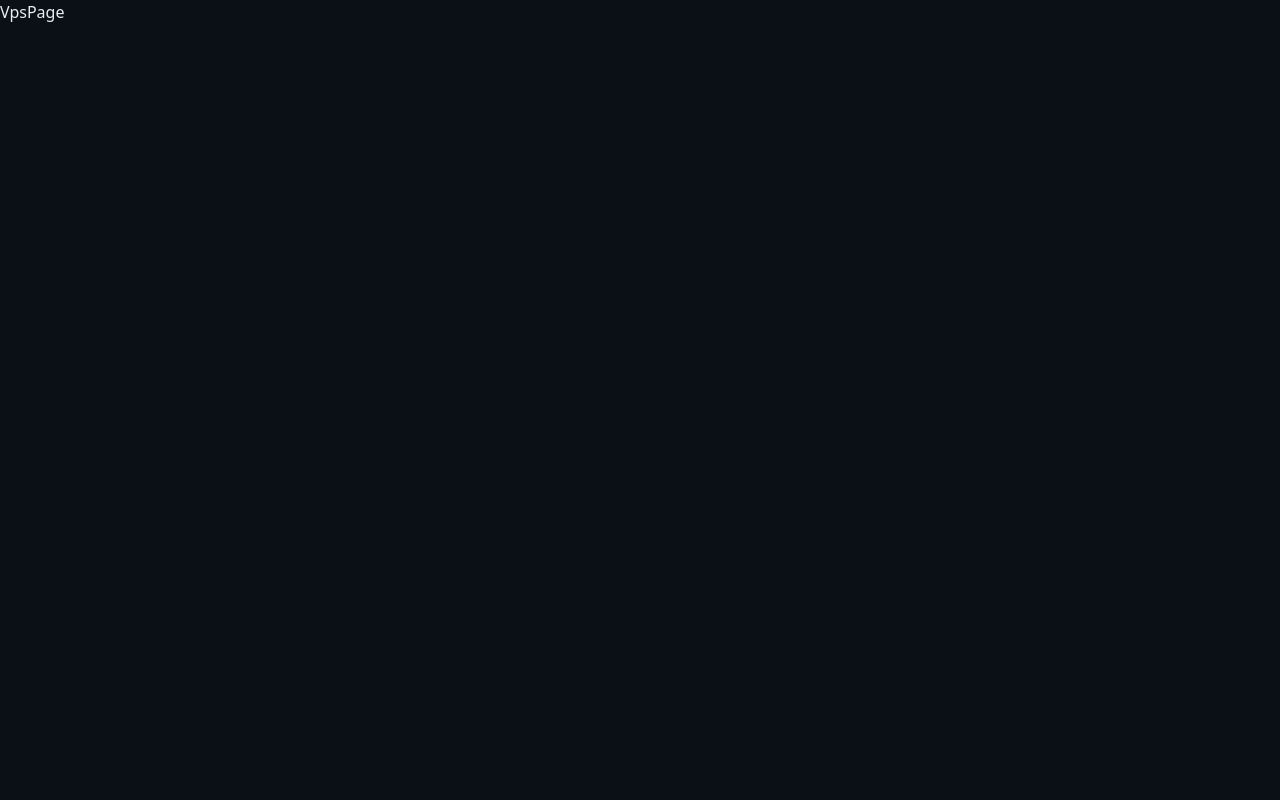
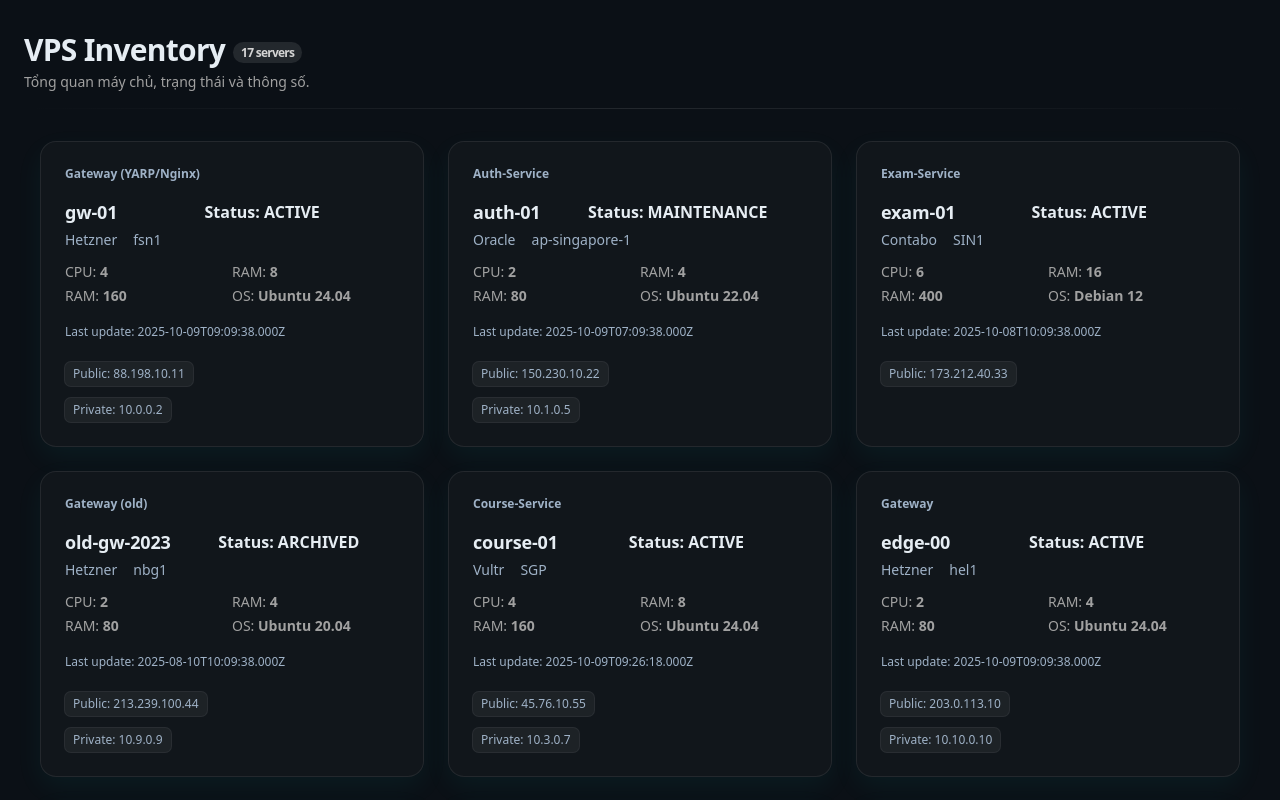
Before and after one commit to wisdomdatacenter/wisdomcloud, a Next.js app in the folder bewisdom-frontend/: page /vps in a window 1280 px wide. Shown: the top 800 px of the page. Built offline with nearby package versions, Linux system fonts and the light colour scheme.

Commit message:
add vps page

```diff
--- a/bewisdom-frontend/app/(auth)/store/authStore.ts
+++ b/bewisdom-frontend/app/(auth)/store/authStore.ts
@@ -5,7 +5,7 @@ type AuthState = {
   setToken: (t: string | null) => void;
 };
 
-export const useAuthStore = create<AuthState>(set => ({
+export const useAuthStore = create<AuthState>()((set) => ({
   token: null,
-  setToken: (t) => set({ token: t }),
+  setToken: (t) => set({ token: t }), // t được suy luận là string | null
 }));
--- /dev/null
+++ b/bewisdom-frontend/app/(hosting)/mockdata/mockvps.tsx
@@ -0,0 +1,27 @@
+export type VpsStatus = 'ACTIVE' | 'MAINTENANCE' | 'ARCHIVED'
+
+export interface Vps {
+  id: number
+  hostname: string
+  provider?: string | null
+  region?: string | null
+  ipPublic?: string | null
+  ipPrivate?: string | null
+  os?: string | null
+  cpuCores?: number | null
+  ramGb?: number | null
+  storageGb?: number | null
+  purpose?: string | null
+  assignedService?: string | null
+  monthlyCost?: number | null
+  currency?: string | null
+  status: VpsStatus
+  updatedAt?: string | null
+  archivedAt?: string | null
+}
+
+const statusColor: Record<VpsStatus, string> = {
+  ACTIVE: 'bg-emerald-100 text-emerald-700 ring-1 ring-emerald-300',
+  MAINTENANCE: 'bg-amber-100 text-amber-700 ring-1 ring-amber-300',
+  ARCHIVED: 'bg-zinc-200 text-zinc-700 ring-1 ring-zinc-300',
+}
--- a/bewisdom-frontend/app/(hosting)/vps/page.tsx
+++ b/bewisdom-frontend/app/(hosting)/vps/page.tsx
@@ -1,7 +1,217 @@
+import { Vps, VpsStatus } from '@/app/(hosting)/mockdata/mockvps'
 import React from 'react'
 
+const MOCK_VPS: Vps[] = [
+  {
+    id: 1,
+    hostname: 'gw-01',
+    provider: 'Hetzner',
+    region: 'fsn1',
+    ipPublic: '88.198.10.11',
+    ipPrivate: '10.0.0.2',
+    os: 'Ubuntu 24.04',
+    cpuCores: 4,
+    ramGb: 8,
+    storageGb: 160,
+    purpose: 'Reverse proxy + TLS offload',
+    assignedService: 'Gateway (YARP/Nginx)',
+    monthlyCost: 9.9,
+    currency: 'EUR',
+    status: 'ACTIVE',
+    updatedAt: new Date(Date.now() - 3600_000).toISOString(),
+    archivedAt: null,
+  },
+  {
+    id: 2,
+    hostname: 'auth-01',
+    provider: 'Oracle',
+    region: 'ap-singapore-1',
+    ipPublic: '150.230.10.22',
+    ipPrivate: '10.1.0.5',
+    os: 'Ubuntu 22.04',
+    cpuCores: 2,
+    ramGb: 4,
+    storageGb: 80,
+    purpose: 'Auth-Service .NET 8',
+    assignedService: 'Auth-Service',
+    monthlyCost: 0,
+    currency: 'USD',
+    status: 'MAINTENANCE',
+    updatedAt: new Date(Date.now() - 10_800_000).toISOString(),
+    archivedAt: null,
+  },
+  {
+    id: 3,
+    hostname: 'exam-01',
+    provider: 'Contabo',
+    region: 'SIN1',
+    ipPublic: '173.212.40.33',
+    ipPrivate: null,
+    os: 'Debian 12',
+    cpuCores: 6,
+    ramGb: 16,
+    storageGb: 400,
+    purpose: 'Exam-Service API + DB replica',
+    assignedService: 'Exam-Service',
+    monthlyCost: 12.5,
+    currency: 'USD',
+    status: 'ACTIVE',
+    updatedAt: new Date(Date.now() - 86_400_000).toISOString(),
+    archivedAt: null,
+  },
+  {
+    id: 4,
+    hostname: 'old-gw-2023',
+    provider: 'Hetzner',
+    region: 'nbg1',
+    ipPublic: '213.239.100.44',
+    ipPrivate: '10.9.0.9',
+    os: 'Ubuntu 20.04',
+    cpuCores: 2,
+    ramGb: 4,
+    storageGb: 80,
+    purpose: 'LEGACY GW',
+    assignedService: 'Gateway (old)',
+    monthlyCost: 6.2,
+    currency: 'EUR',
+    status: 'ARCHIVED',
+    updatedAt: new Date(Date.now() - 86400_000 * 60).toISOString(),
+    archivedAt: new Date(Date.now() - 86400_000 * 30).toISOString(),
+  },
+  {
+    id: 5,
+    hostname: 'course-01',
+    provider: 'Vultr',
+    region: 'SGP',
+    ipPublic: '45.76.10.55',
+    ipPrivate: '10.3.0.7',
+    os: 'Ubuntu 24.04',
+    cpuCores: 4,
+    ramGb: 8,
+    storageGb: 160,
+    purpose: 'Course-Service',
+    assignedService: 'Course-Service',
+    monthlyCost: 14,
+    currency: 'USD',
+    status: 'ACTIVE',
+    updatedAt: new Date(Date.now() - 2_600_000).toISOString(),
+    archivedAt: null,
+  },
+  ...Array.from({ length: 12 }).map((_, i) => ({
+    id: 100 + i,
+    hostname: `edge-${i.toString().padStart(2, '0')}`,
+    provider: i % 2 === 0 ? 'Hetzner' : 'Oracle',
+    region: i % 3 === 0 ? 'hel1' : 'ap-singapore-1',
+    ipPublic: `203.0.113.${10 + i}`,
+    ipPrivate: `10.10.0.${i + 10}`,
+    os: 'Ubuntu 24.04',
+    cpuCores: 2 + (i % 4),
+    ramGb: 4 + (i % 3) * 2,
+    storageGb: 80 + (i % 5) * 40,
+    purpose: 'Edge cache node',
+    assignedService: 'Gateway',
+    monthlyCost: 6 + (i % 4) * 2,
+    currency: 'USD',
+    status: (['ACTIVE', 'MAINTENANCE', 'DOWN'] as VpsStatus[])[i % 3],
+    updatedAt: new Date(Date.now() - (i + 1) * 3_600_000).toISOString(),
+    archivedAt: null,
+  })),
+]
+
 export default function VpsPage() {
+
+  const rows = MOCK_VPS;
   return (
-    <div>VpsPage</div>
+    <div className='px-3 py-4 mx-3 '>
+      <h1 className="text-3xl font-extrabold tracking-tight mt-4 sm:text-3xl">
+        VPS Inventory
+        <span className="ml-2 align-middle rounded-full bg-white/10 px-2 py-0.5 text-xs text-neutral-300">
+          {rows.length} servers
+        </span>
+      </h1>
+      <p className="mt-1 text-sm text-neutral-400">
+        Tổng quan máy chủ, trạng thái và thông số.
+      </p>
+      <div className="mt-4 h-px w-full bg-gradient-to-r from-transparent via-white/10 to-transparent" />
+
+      <div>
+          <div className=' relative mt-8
+          mx-auto gap-4 grid grid-cols-1 sm:grid-cols-2
+          max-w-7xl auto-rows-fr
+          lg:grid-cols-3 items-center justify-center
+          sm:gap-6 px-4
+          md:grid-cols-2 xl:grid-cols-3
+          '>
+            {MOCK_VPS.map((r, i) => (
+              <article key={i}
+              className='card group relative p-4 justify-center items-center
+              rounded-2xl w-full h-full bg-white/5 backdrop-blur-sm
+              transition border border-white/10 shadow-sm ease-out
+              hover:-translate-y-2 hover:shadow-lg
+              ring-1 hover:ring-2 hover:ring-white/20
+              sm:p-5 lg:p-6
+           '
+              >
+                <div className='mb-3 h-5 text-xs font-semibold text-sub'>
+                  {r.assignedService ?? '\u00A0'}
+                </div>
+                <div className='relative w-full'>
+                  <div className='flex items-center gap-2'>
+                    <h2 className='text-lg font-semibold'>
+                      {r.hostname}
+                    </h2>
+                    <span className='mx-auto font-bold flex items-center gap-1'>
+                    Status: {r.status}
+                    </span>
+                  </div>
+                </div>
+               <div className='mt-1 text-sm text-sub flex items-center gap-2'>
+                <span>{r.provider}</span>
+                <span className='opacity-60' ></span >
+                <span>{r.region}</span>
+               </div>
+
+                <div className='relative grid grid-cols-2 mt-3 gap-y-1 text-sm'>
+                  <span className='relative text-neutral-500 dark:text-neutral-400'>
+                    CPU: <b className='tabular-nums'>{r.cpuCores}</b>
+                  </span >
+                  <span className='relative text-neutral-500 dark:text-neutral-400'>
+                    RAM: <b className='tabular-nums'> {r.ramGb}</b>
+                  </span>
+                   <span className='relative text-neutral-500 dark:text-neutral-400'>
+                    RAM: <b className='tabular-nums'> {r.storageGb}</b>
+                  </span>
+                  <span className='relative text-neutral-500 dark:text-neutral-400'>
+                    OS: <b className='tabular-nums'>{r.os}</b>
+                  </span>
+
+                </div>
+                   <div className='mt-1 py-2'>
+                  <span className='text-sub text-xs '>
+                    Last update: {r.updatedAt}
+                  </span>
+                </div>
+
+                <div className='mt-3 flex flex-wrap items-center gap-2 text-xs text-sub' >
+                  {r.ipPublic && (
+                    <span className='rounded-md bg-white/5 px-2 py-1 ring-1 ring-white/10'>
+                      Public: {r.ipPublic}
+                    </span>
+                  )}
+                </div>
+                <div className='mt-3 flex flex-wrap items-center gap-2 text-xs text-sub' >
+                  {r.ipPrivate && (
+                    <span className='rounded-md bg-white/5 px-2 py-1 ring-1 ring-white/10'>
+                      Private: {r.ipPrivate}
+                    </span>
+                  )}
+
+                </div>
+
+              </article>
+            ))}
+          </div>
+      </div>
+    </div>
   )
 }
```
